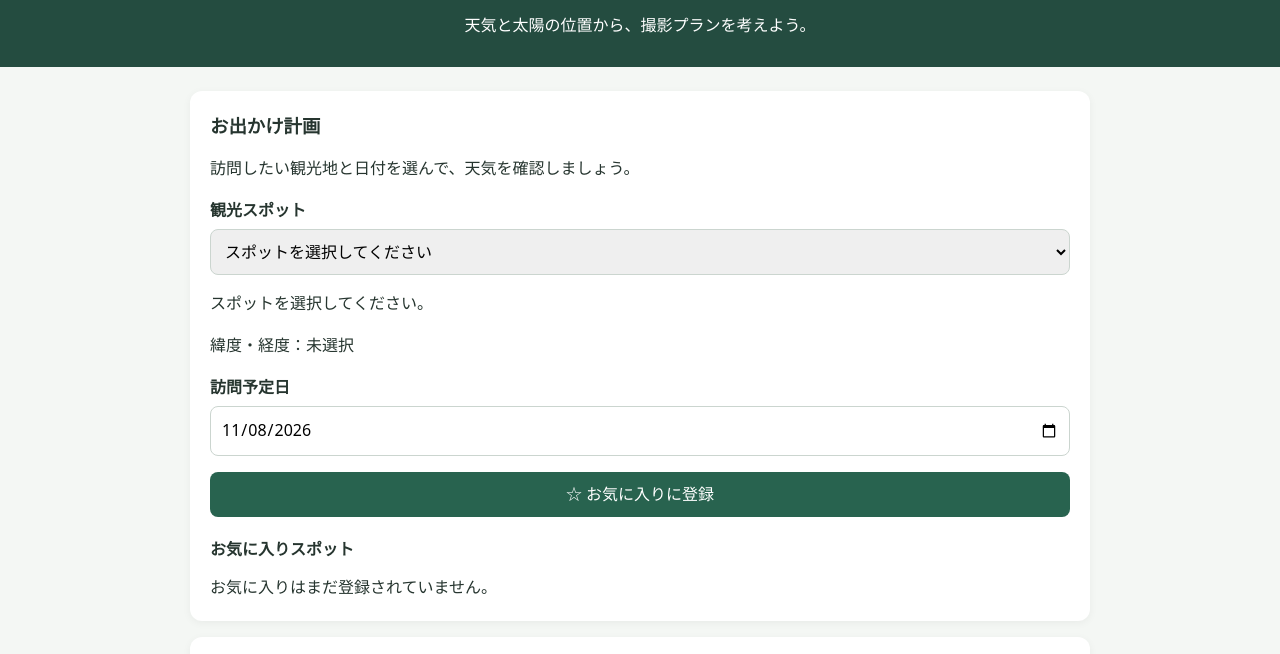
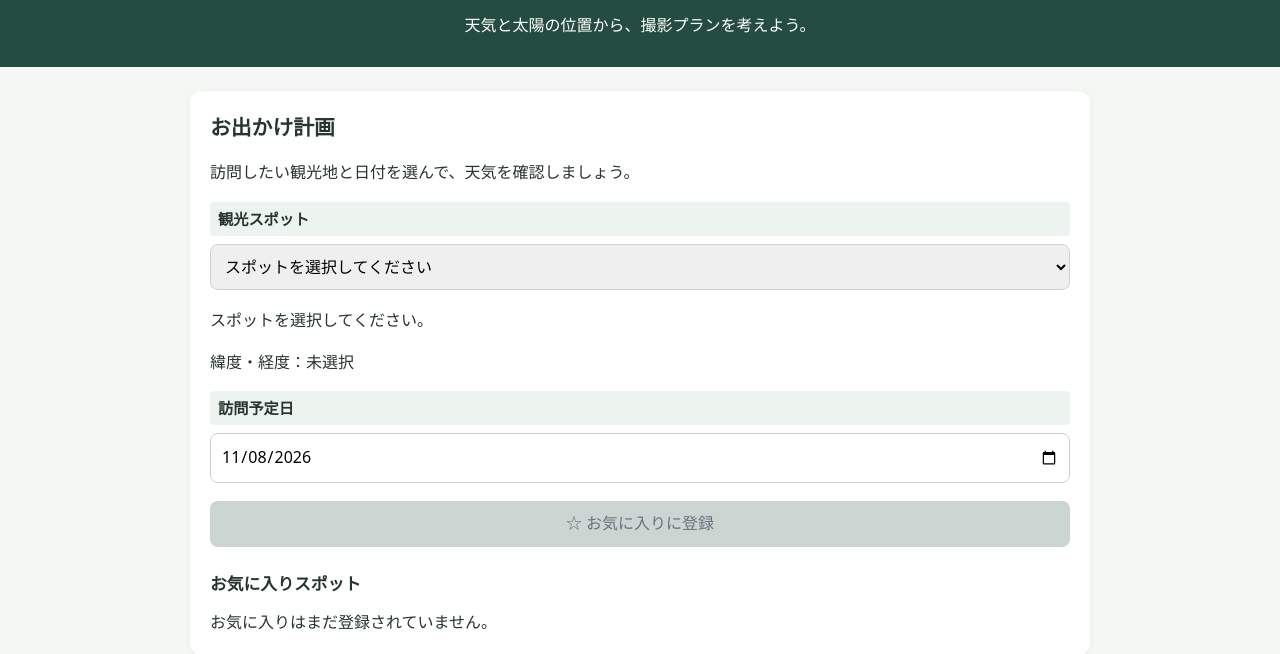
Before and after one commit to Hitomith12rS/odekake-weather-planner, a plain HTML site: page index.html in a window 1280 px wide. Shown: the part 82-736 px from the top of the page. Drawn offline with Linux system fonts and the light colour scheme.

Commit message:
画面のUI・UX改善

```diff
--- a/css/style.css
+++ b/css/style.css
@@ -1,4 +1,7 @@
-* {
+/* すべての要素の幅計算を統一 */
+*,
+*::before,
+*::after {
   box-sizing: border-box;
 }
 
@@ -32,27 +35,33 @@ body {
 }
 
 .card {
-  margin-bottom: 16px;
+  margin-bottom: 20px;
   padding: 20px;
   background: #fff;
   border-radius: 12px;
   box-shadow: 0 2px 8px rgb(0 0 0 / 5%);
 }
 
+/* カードの見出し */
 .card h2 {
   margin-top: 0;
-  margin-bottom: 12px;
-  font-size: 1.15rem;
+  margin-bottom: 16px;
+  font-size: 1.3rem;
+  font-weight: 700;
 }
 
 .form-group {
-  margin-bottom: 16px;
+  margin-bottom: 18px;
 }
 
 label {
   display: block;
-  margin-bottom: 6px;
+  margin-bottom: 8px;
+  padding: 5px 8px;
+  font-size: 0.95rem;
   font-weight: 600;
+  background-color: #edf3ef;
+  border-radius: 4px;
 }
 
 input,
@@ -108,13 +117,13 @@ button:disabled {
 
 #light-condition {
   margin-top: 8px;
-  padding: 16px;
+  padding: 12px 16px;
   border-radius: 8px;
   line-height: 1.8;
 }
 
 #sun-result {
-  margin: 8px 0 0;
+  margin: 0;
   min-height: 48px;
   white-space: pre-line;
   line-height: 1.8;
@@ -149,12 +158,15 @@ button:disabled {
 ========================== */
 
 .favorite-area {
-  margin-top: 20px;
+  margin-top: 24px;
 }
 
+/* お気に入りエリアの小見出し */
 .favorite-area h3 {
+  margin-top: 0;
   margin-bottom: 12px;
-  font-size: 1rem;
+  font-size: 1.05rem;
+  font-weight: 600;
 }
 
 #favorite-list {
@@ -185,3 +197,11 @@ button:disabled {
 #favorite-list button:hover {
   background: #d5e7dd;
 }
+
+/* 無効化されたボタン */
+button:disabled {
+  background-color: #cbd5d1;
+  color: #6b7280;
+  cursor: not-allowed;
+  opacity: 1;
+}
--- a/js/main.js
+++ b/js/main.js
@@ -115,6 +115,16 @@ favoriteButton.addEventListener("click", function () {
 // 選択中のスポットに応じてボタン表示を更新する
 function updateFavoriteButton() {
   const selectedId = Number(spotSelect.value);
+
+  // スポット未選択の場合
+  if (!spotSelect.value) {
+    favoriteButton.textContent = "☆ お気に入りに登録";
+    favoriteButton.disabled = true;
+    return;
+  }
+
+  // スポット選択済みの場合
+  favoriteButton.disabled = false;
 
   if (favoriteSpots.includes(selectedId)) {
     favoriteButton.textContent = "★ お気に入りを解除";
@@ -305,6 +315,9 @@ spotSelect.addEventListener("change", function () {
     // 日の出・日の入りを初期表示に戻す
     updateSunTimes(null);
 
+    // お気に入りボタンを未選択状態に更新
+    updateFavoriteButton();
+
     return;
   }
 
```
